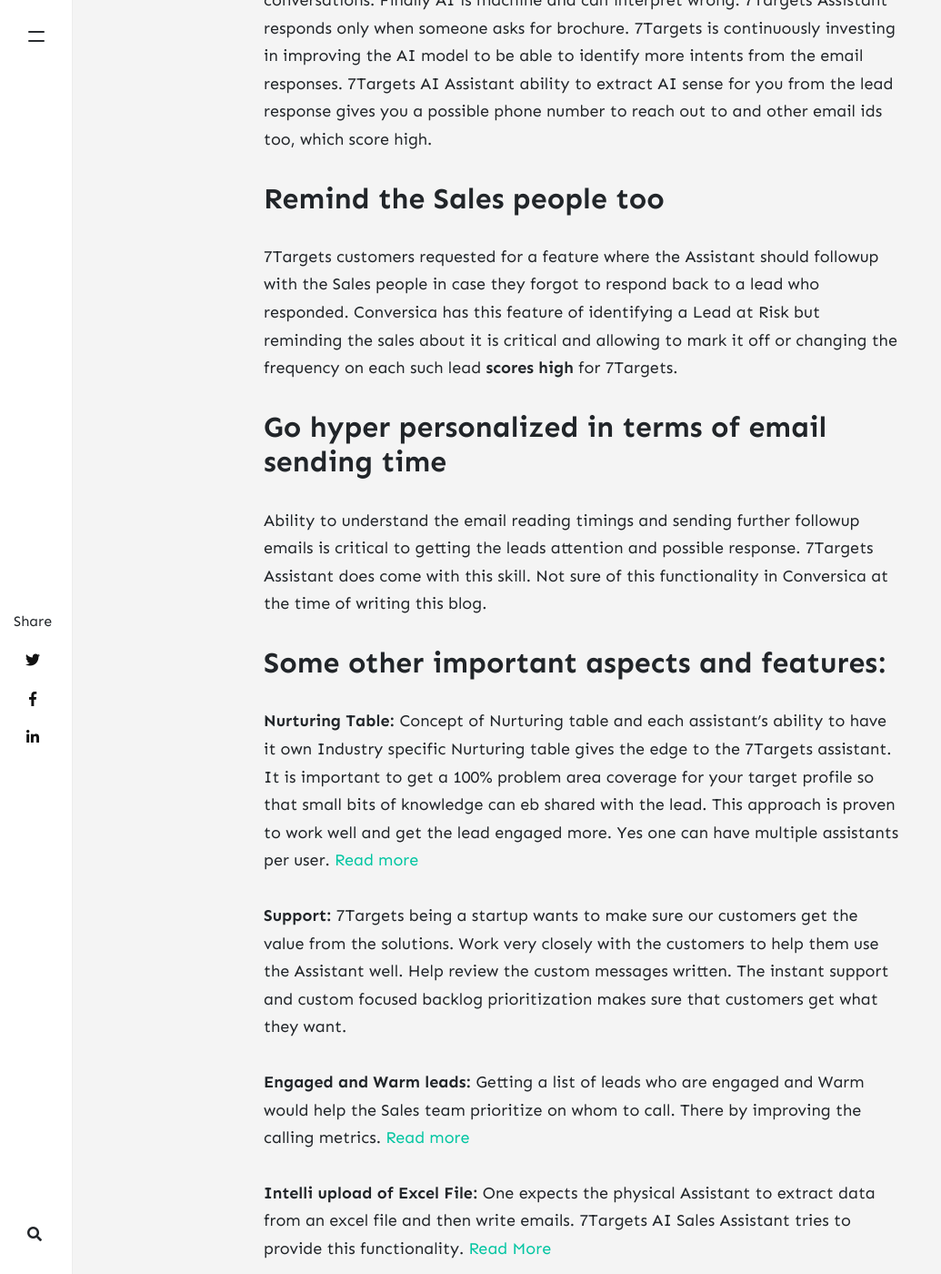
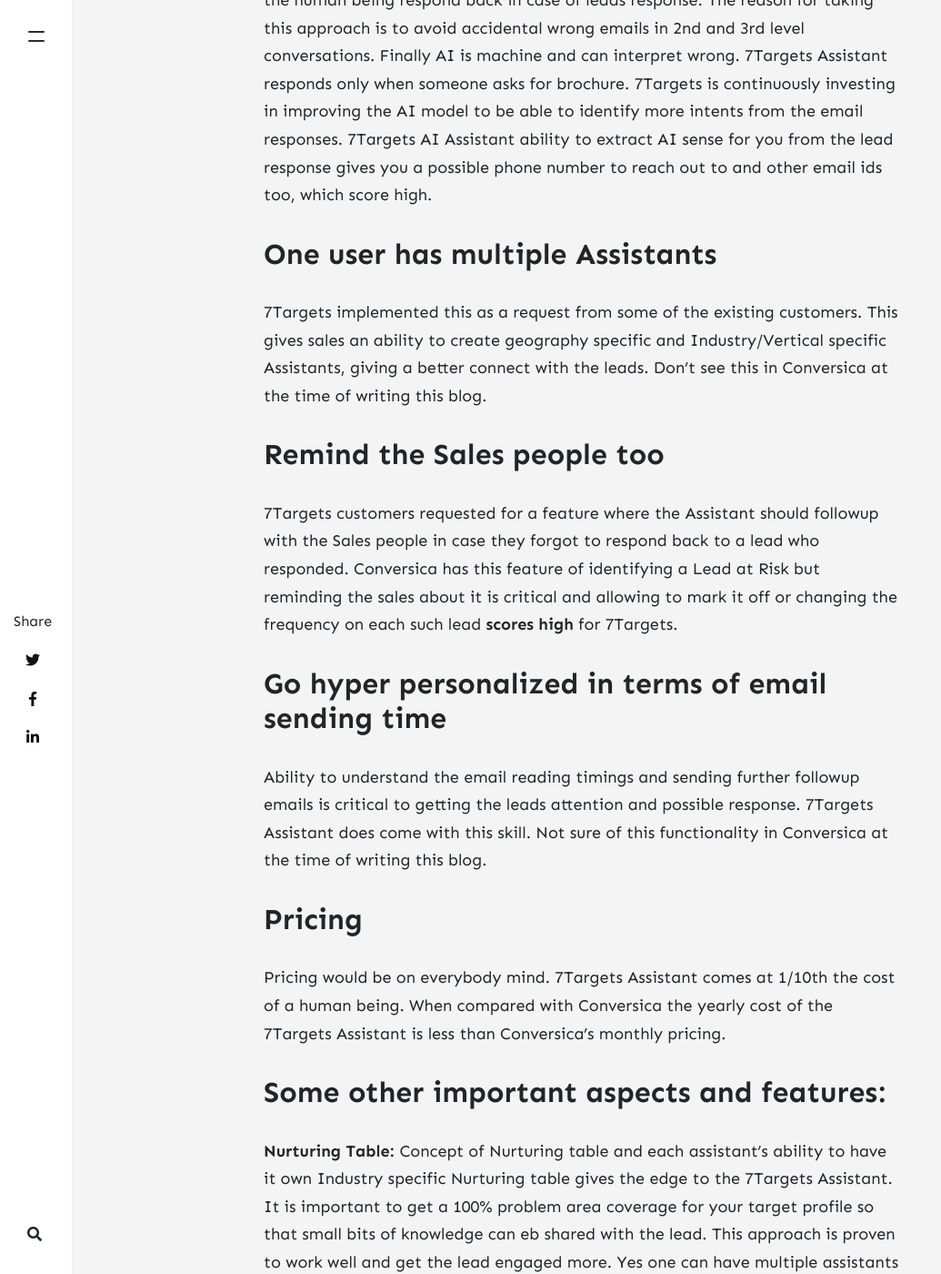
Before and after one commit to shrutisharma27/blog, a Jekyll site: the page built from _posts/2020-09-14-conversica-vs-7targets.md, in a window 1280 px wide and 1400 px high, scrolled down 2283 px. Shown: the whole window at 91% size, without its empty margins (0-1035 px from the left). Built offline with Jekyll 4.4.1, drawn with Linux system fonts in a browser that asks for light colours; nearby versions of some CDN libraries; comment, search, counter and statistics services are not loaded; some of the changed text lies outside the part shown.

Commit message:
conversica vs 7targets

```diff
--- a/_posts/2020-09-14-conversica-vs-7targets.md
+++ b/_posts/2020-09-14-conversica-vs-7targets.md
@@ -14,8 +14,10 @@
 
 - Ability to write and read emails
 - Based on the email response decide the conversational path
+- One user has multiple Assistants
 - Remind the Sales people too
 - Go hyper personalized in terms of email sending time
+- Pricing
 
 Below is a honest attempt to compare Conversica and 7Targets AI Sales Assistant on above and few more attributes.
 
@@ -29,15 +31,21 @@
 7Targets AI Assistant's AI model is able to detect Out of Office(OOO) almost all the time, with this the Assistant would be able to send the next email at the time when the lead is back to office. Beyond OOO, there are other important conversational capabilities to continue the conversation. No doubt, Conversica is matured in identifying correct intent in the email response, again because of the time they are working on this.
 7Targets has taken a conscious approach of letting the human being respond back in case of leads response. The reason for taking this approach is to avoid accidental wrong emails in 2nd and 3rd level conversations. Finally AI is machine and can interpret wrong. 7Targets Assistant responds only when someone asks for brochure. 7Targets is continuously investing in improving the AI model to be able to identify more intents from the email responses. 7Targets AI Assistant ability to extract AI sense for you from the lead response gives you a possible phone number to reach out to and other email ids too, which score high.
 
+## One user has multiple Assistants
+7Targets implemented this as a request from some of the existing customers. This gives sales an ability to create geography specific and Industry/Vertical specific Assistants, giving a better connect with the leads. Don't see this in Conversica at the time of writing this blog.
+
 ## Remind the Sales people too
 7Targets customers requested for a feature where the Assistant should followup with the Sales people in case they forgot to respond back to a lead who responded. Conversica has this feature of identifying a Lead at Risk but reminding the sales about it is critical and allowing to mark it off or changing the frequency on each such lead **scores high** for 7Targets.
 
 ## Go hyper personalized in terms of email sending time
 Ability to understand the email reading timings and sending further followup emails is critical to getting the leads attention and possible response. 7Targets Assistant does come with this skill. Not sure of this functionality in Conversica at the time of writing this blog.
 
+## Pricing
+Pricing would be on everybody mind. 7Targets Assistant comes at 1/10th the cost of a human being. When compared with Conversica the yearly cost of the 7Targets Assistant is less than Conversica's monthly pricing.
+
 ## Some other important aspects and features:
 
-**Nurturing Table:** Concept of Nurturing table and each assistant's ability to have it own Industry specific Nurturing table gives the edge to the 7Targets assistant. It is important to get a 100% problem area coverage for your target profile so that small bits of knowledge can eb shared with the lead. This approach is proven to work well and get the lead engaged more. Yes one can have multiple assistants per user. [Read more](https://help.7targets.com/getting-responses/assistant-nurturing/)
+**Nurturing Table:** Concept of Nurturing table and each assistant's ability to have it own Industry specific Nurturing table gives the edge to the 7Targets Assistant. It is important to get a 100% problem area coverage for your target profile so that small bits of knowledge can eb shared with the lead. This approach is proven to work well and get the lead engaged more. Yes one can have multiple assistants per user. [Read more](https://help.7targets.com/getting-responses/assistant-nurturing/)
 
 **Support:** 7Targets being a startup wants to make sure our customers get the value from the solutions. Work very closely with the customers to help them use the Assistant well. Help review the custom messages written. The instant support and custom focused backlog prioritization makes sure that customers get what they want.
 
```
